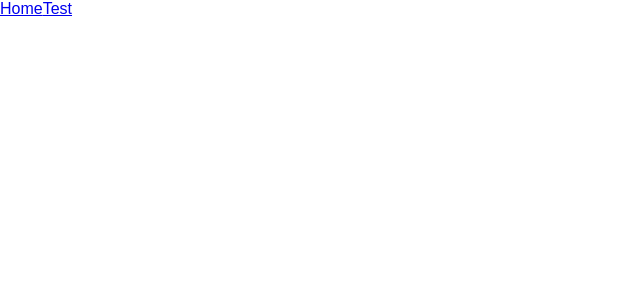
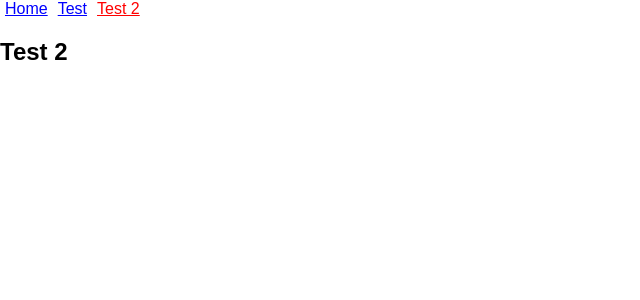
Before and after one commit to cds-snc/nrcan-example, a React (Create React App) app in the folder ui/: page /test2 in a window 1280 px wide. Shown: the top 300 px of the page, without its empty margins (0-640 px from the left). Built offline with nearby package versions, Linux system fonts and the light colour scheme.

Commit message:
Active link example

```diff
--- a/ui/src/App.css
+++ b/ui/src/App.css
@@ -1,28 +1,11 @@
-.App {
-  text-align: center;
+a {
+  margin: 5px;
 }
 
-.App-logo {
-  animation: App-logo-spin infinite 20s linear;
-  height: 80px;
+a, a:visited {
+  color: blue;
 }
 
-.App-header {
-  background-color: #222;
-  height: 150px;
-  padding: 20px;
-  color: white;
+a.active {
+  color: red;
 }
-
-.App-title {
-  font-size: 1.5em;
-}
-
-.App-intro {
-  font-size: large;
-}
-
-@keyframes App-logo-spin {
-  from { transform: rotate(0deg); }
-  to { transform: rotate(360deg); }
-}
--- a/ui/src/App.js
+++ b/ui/src/App.js
@@ -2,7 +2,10 @@ import React from 'react'
 import { BrowserRouter as Router, Route } from 'react-router-dom'
 import Home from './components/Home'
 import Test from './components/Test'
+import Test2 from './components/Test2'
 import Navigation from './components/Navigation'
+
+import './App.css'
 
 const App = () => (
   <Router>
@@ -10,6 +13,7 @@ const App = () => (
       <Navigation />
       <Route exact path="/" component={Home} />
       <Route path="/test" component={Test} />
+      <Route path="/test2" component={Test2} />
     </div>
   </Router>
 )
--- a/ui/src/components/Navigation.js
+++ b/ui/src/components/Navigation.js
@@ -1,14 +1,21 @@
 import React, { Component } from 'react'
-import { Link } from 'react-router-dom'
+import { NavLink } from 'react-router-dom'
 import { withRouter } from 'react-router'
 
 class Navigation extends Component {
   render() {
     return (
-      <div>
-        <Link to="/">Home</Link>
-        <Link to="/test">Test</Link>
-      </div>
+      <nav>
+        <NavLink exact activeClassName="active" to="/">
+          Home
+        </NavLink>
+        <NavLink activeClassName="active" to="/test">
+          Test
+        </NavLink>
+        <NavLink activeClassName="active" to="/test2">
+          Test 2
+        </NavLink>
+      </nav>
     )
   }
 }
--- /dev/null
+++ b/ui/src/components/Test2.js
@@ -0,0 +1,9 @@
+import React from 'react'
+
+const Test2 = () => (
+  <div>
+    <h2>Test 2</h2>
+  </div>
+)
+
+export default Test2
```
